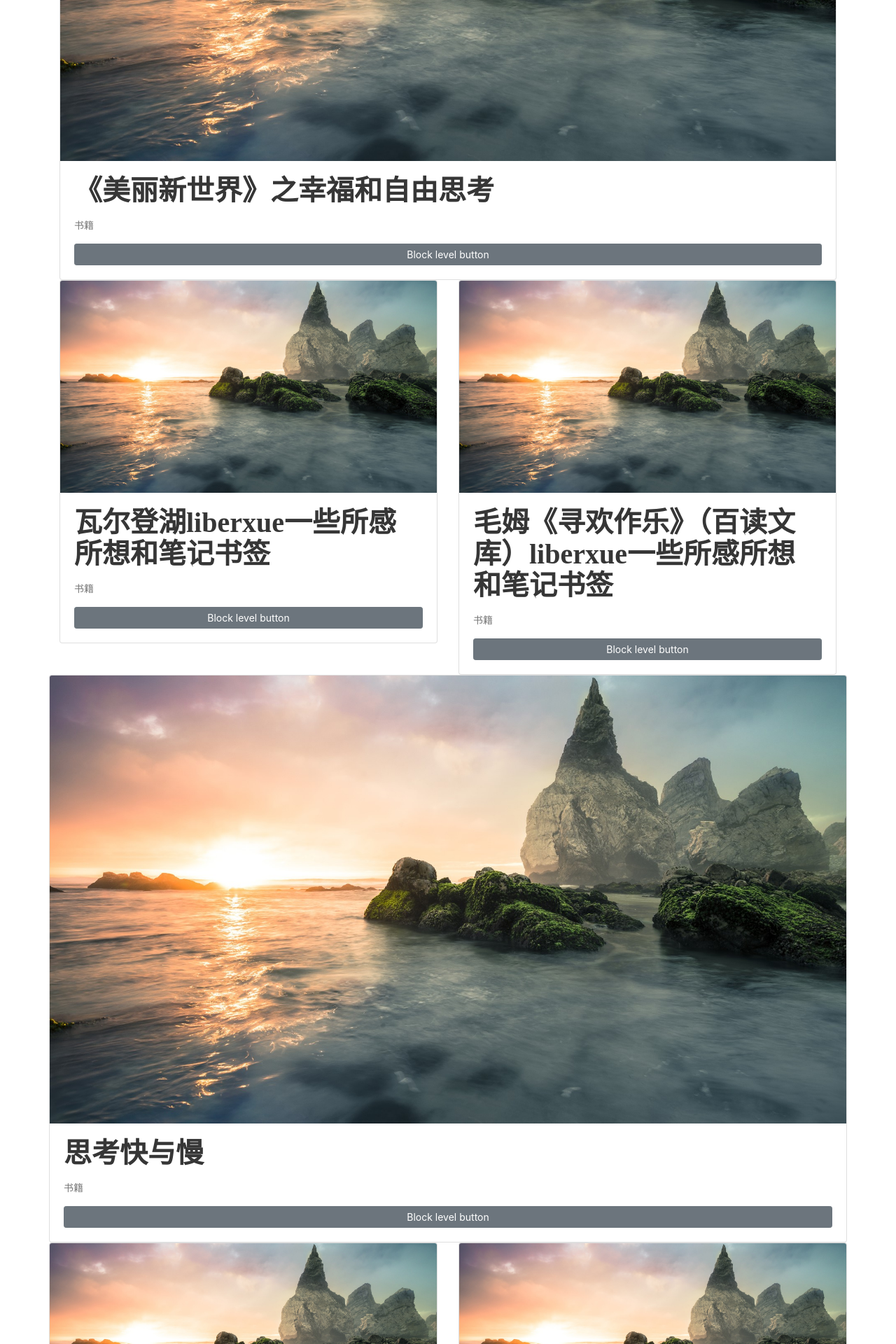
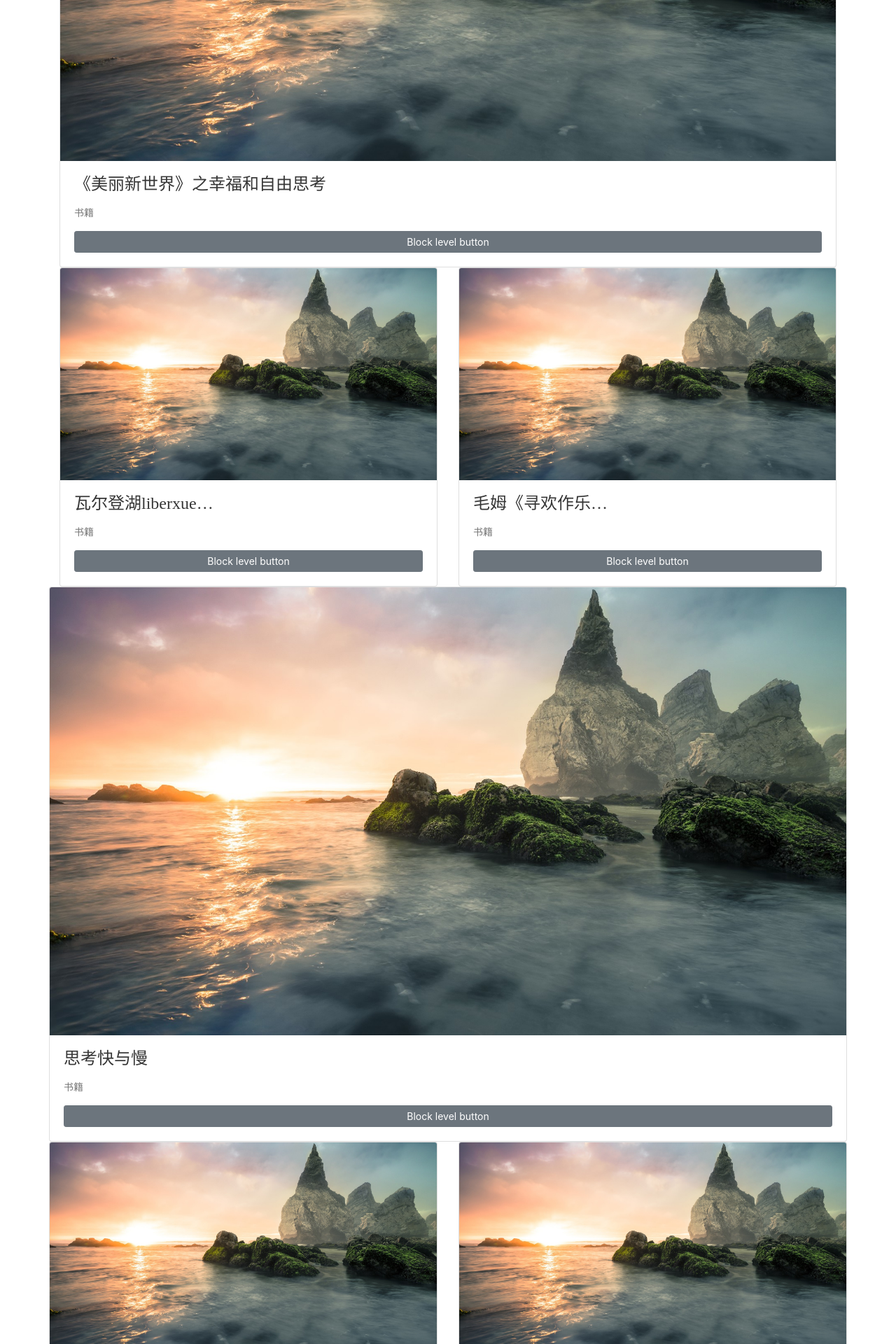
Before and after one commit to LeiYorange/LeiYorange.github.io, a Jekyll site: the page built from book/index.html, in a window 1280 px wide. Shown: the part 874-2794 px from the top of the page at 70% size. Built offline with Jekyll 4.4.1, drawn with Linux system fonts in a browser that asks for light colours; nearby versions of some CDN libraries.

Commit message:
bootstrap

```diff
--- a/_includes/navbar.html
+++ b/_includes/navbar.html
@@ -40,26 +40,6 @@
         word-spacing: 80px;
     }
 
-    .title {
-        color: #363636;
-        font-family: "Righteous",cursive;
-        font-size: 2rem;
-        font-weight: 600;
-        line-height: 1.125;
-    }
-    .title.is-2 {
-        font-size: 2.5rem;
-    }
-    .subtitle.is-3 {
-        font-size: 2rem;
-    }
-     .bing{
-         /*background-image: url("https://api.dujin.org/bing/1920.php");*/
-         /*background-image: url("https://api.dujin.org/bing/1920.php");*/
-         width: 100%;
-         height: 40%;
-         text-align: center;
-         position: relative;
-     }
+
 
 </style>
--- a/book/index.html
+++ b/book/index.html
@@ -13,14 +13,14 @@
 	{% assign temp = temp | plus: 1 %}
 	{% if temp ==1%}
 	<div class="row">
-		<div class="col-sm-12">
+		<div class="col-sm">
 			<div class="card">
 				<img src="{{posts.background-image}}" class="card-img-top" alt="...">
 				<div class="card-body">
 					<!--							<h5 class="card-title">{{ posts.title }}</h5>-->
 					<!--							<a class="card-text">{{ posts.category }}</a>-->
 					<!--							<a class="card-text">{{ posts.date | date: "%F %H:%M:%S "}}</a>-->
-					<p class="title is-2">{{ posts.title }}</p>
+					<p class="title is-3">{{ posts.title }}</p>
 					<p class="subtitle is-6">{{ posts.category }}</p>
 					<button type="button" class="btn btn-secondary btn-sm btn-block">Block level button</button>
 				</div>
@@ -30,12 +30,12 @@
 	{% endif %}
 	{% if temp == 2%}
 	<div class="row">
-		<div class="col-sm-6">
+		<div class="col-sm">
 			<div class="card">
 				<img src="{{posts.background-image}}" class="card-img-top" alt="...">
 				<div class="card-body">
-					<p class="title is-2">{{ posts.title }}</p>
-					<p class="subtitle is-6">{{ posts.category }}</p>
+					<p class="title is-3 text ">{{ posts.title }}</p>
+					<p class="subtitle is-6 text ">{{ posts.category }}</p>
 					<button type="button" class="btn btn-secondary btn-sm btn-block">Block level button</button>
 				</div>
 			</div>
@@ -43,12 +43,12 @@
 		{% endif %}
 		{% if temp == 3%}
 		{% assign temp = temp | plus: -3 %}
-		<div class="col-sm-6">
+		<div class="col-sm">
 			<div class="card">
 				<img src="{{posts.background-image}}" class="card-img-top" alt="...">
 				<div class="card-body">
-					<p class="title is-2">{{ posts.title }}</p>
-					<p class="subtitle is-6">{{ posts.category }}</p>
+					<p class="title is-3 text">{{ posts.title }}</p>
+					<p class="subtitle is-6 text">{{ posts.category }}</p>
 					<button type="button" class="btn btn-secondary btn-sm btn-block">Block level button</button>
 				</div>
 			</div>
--- a/style/common.css
+++ b/style/common.css
@@ -0,0 +1,35 @@
+.title {
+    color: #363636;
+    font-family: "Righteous",cursive;
+    font-size: 2rem;
+    font-weight: 200;
+    line-height: 1.125;
+}
+.title.is-2 {
+    font-size: 2.5rem;
+}
+.title.is-3 {
+    font-size: 1.5rem;
+}
+.subtitle.is-3 {
+    font-size: 2rem;
+}
+.bing{
+    /*background-image: url("https://api.dujin.org/bing/1920.php");*/
+    /*background-image: url("https://api.dujin.org/bing/1920.php");*/
+    width: 100%;
+    height: 40%;
+    text-align: center;
+    position: relative;
+}
+/*.card-img-top {*/
+/*    width: 100%;*/
+/*    height: 15vw;*/
+/*    object-fit: cover;*/
+/*}*/
+.text{
+    overflow: hidden;
+    text-overflow: ellipsis;
+    white-space: nowrap;
+    width: 200px;
+}
```
